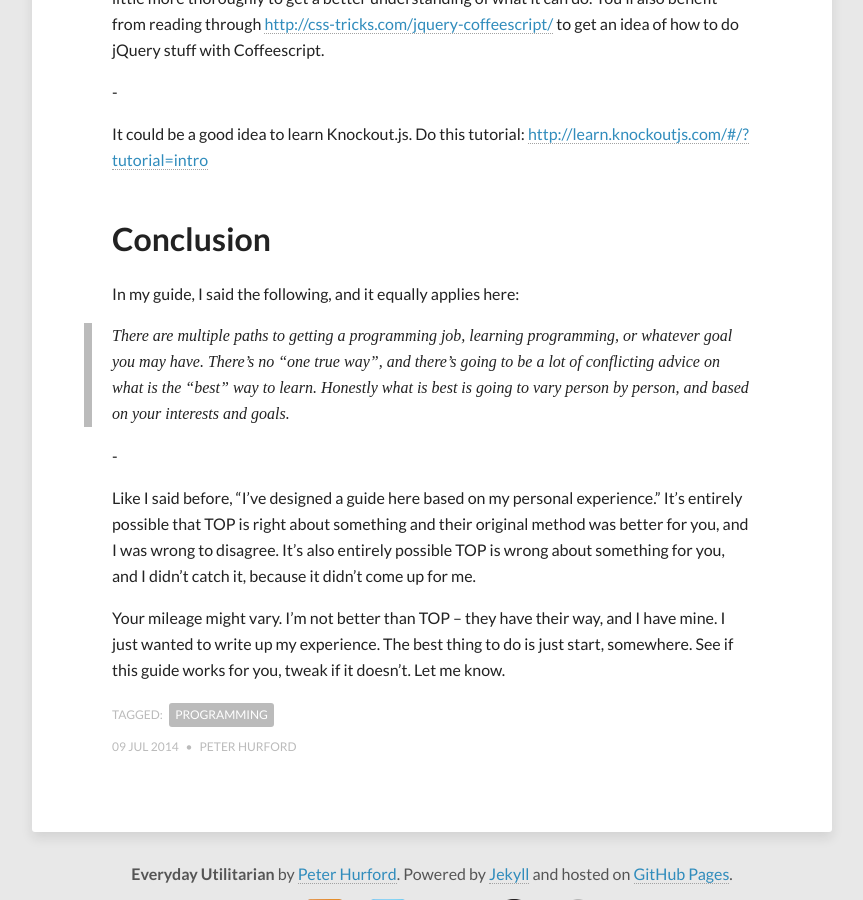
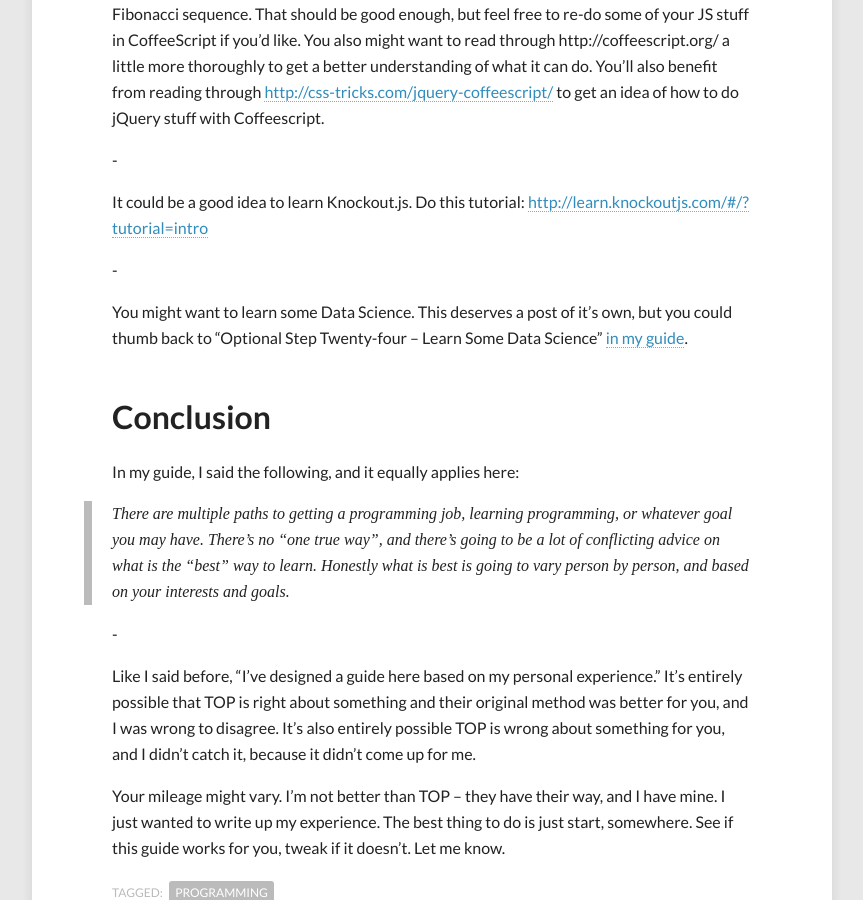
Before and after one commit to peterhurford/peterhurford.github.io, a Jekyll site: the page built from _posts/2014-07-09-notes-on-the-odin-project.markdown, in a window 1280 px wide and 900 px high, scrolled down 7062 px. Shown: the whole window, without its empty margins (208-1071 px from the left). Built offline with Jekyll 4.4.1, drawn with Linux system fonts in a browser that asks for light colours; comment, search, counter and statistics services are not loaded; some of the changed text lies outside the part shown.

Commit message:
Added data science and follow up links

```diff
--- a/_posts/2014-07-09-notes-on-the-odin-project.markdown
+++ b/_posts/2014-07-09-notes-on-the-odin-project.markdown
@@ -8,6 +8,8 @@
 categories:
 - Programming
 ---
+
+_Follow up to ["So You Wanna Learn How to Code? Going from Zero to Programmer Hero in One Guide, for Great Justice"](http://everydayutilitarian.com/essays/learn-code/)._
 
 I'm currently working as a computer programmer at a start-up in Chicago.  I'm getting paid to write code.  It's pretty neat.  Most notably, I was not a Computer Science major in college, and I only took two CS classes.  I got the job nearly entirely through about 700 hours of self study.
 
@@ -179,6 +181,10 @@
 
 It could be a good idea to learn Knockout.js.  Do this tutorial: [http://learn.knockoutjs.com/#/?tutorial=intro](http://learn.knockoutjs.com/#/?tutorial=intro)
 
+-
+
+You might want to learn some Data Science.  This deserves a post of it's own, but you could thumb back to "Optional Step Twenty-four – Learn Some Data Science" [in my guide](http://everydayutilitarian.com/essays/learn-code/).
+
 
 
 ## Conclusion
```
